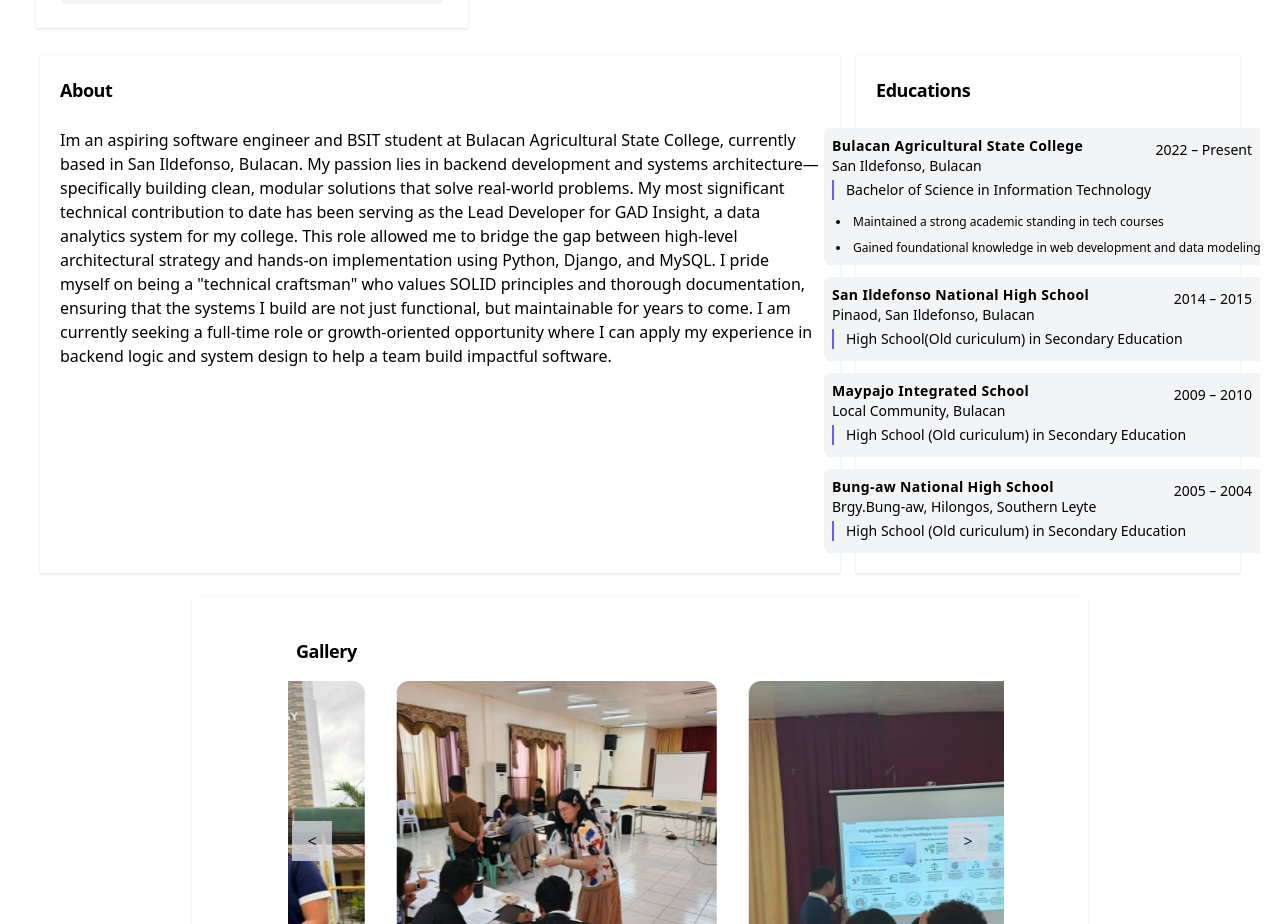
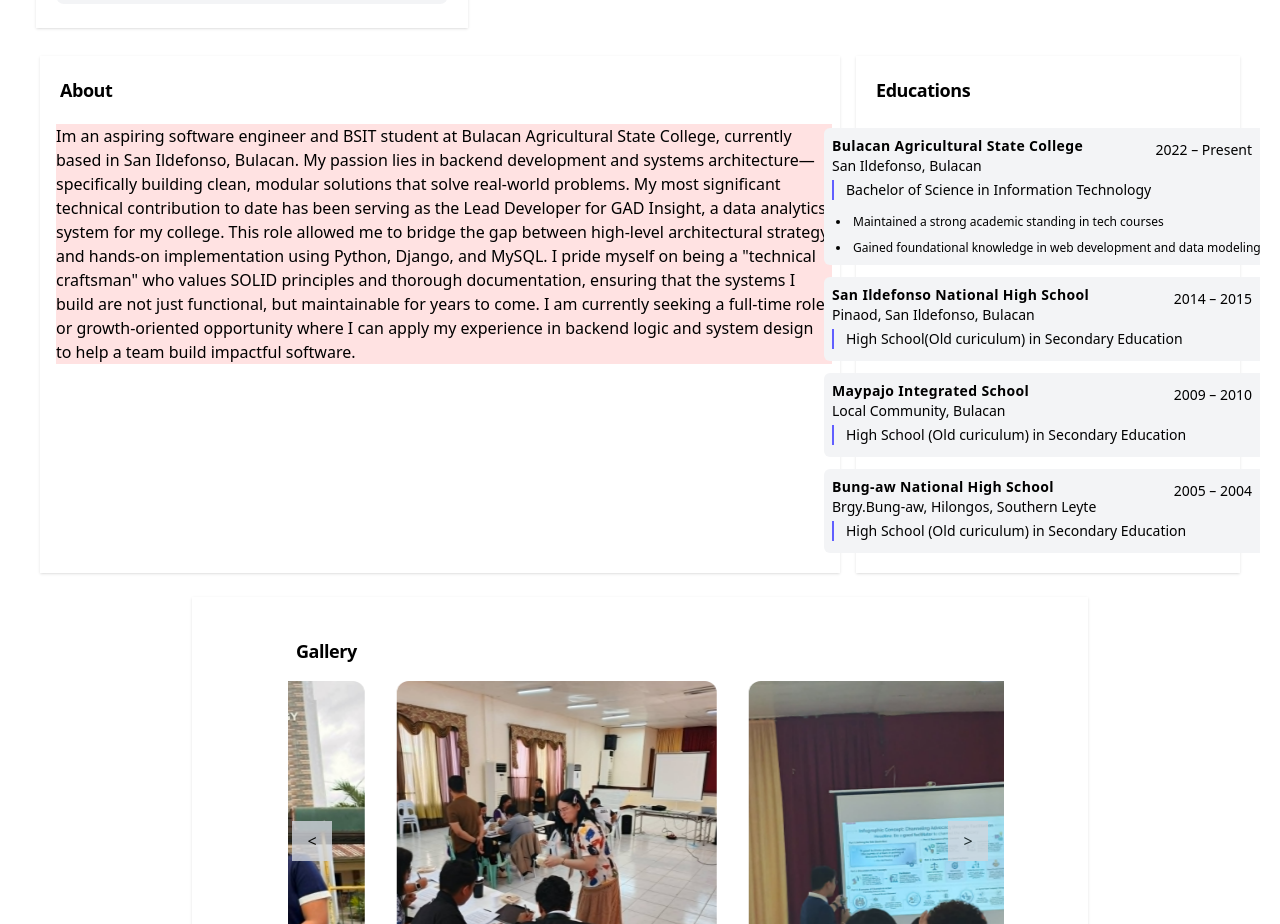
Before and after one commit to Zaido219/personal-portfolio, a React (Vite) app: page / in a window 1280 px wide. Shown: the part 1108-2032 px from the top of the page. Built offline with nearby package versions, Linux system fonts and the light colour scheme.

Commit message:
style:WIP About me section styling updates

```diff
--- a/src/components/AboutMe.jsx
+++ b/src/components/AboutMe.jsx
@@ -8,8 +8,8 @@ const AboutMe = () => {
       <SectionHeader title="About" />
       <section className="">
         <BaseCard>
-          <div className="flex flex-col gap-2">
-            <p className="p-1 rounded-sm text-sm md:text-base">
+          <div className="bg-red-100 flex flex-col gap-2 w-full">
+            <p className="className=p-1 rounded-sm text-sm md:text-base break-words whitespace-normal">
               Im an aspiring software engineer and BSIT student at Bulacan
               Agricultural State College, currently based in San Ildefonso,
               Bulacan. My passion lies in backend development and systems
--- a/src/components/Ui/Card.jsx
+++ b/src/components/Ui/Card.jsx
@@ -1,7 +1,7 @@
 //
 const BaseCard = ({children}) => {
     return(
-        <div className="p-1 m-1 rounded-sm transition-all">
+        <div className="p-1 m-1 rounded-sm transition-all w-full">
             {children}
         </div>
     );
```
